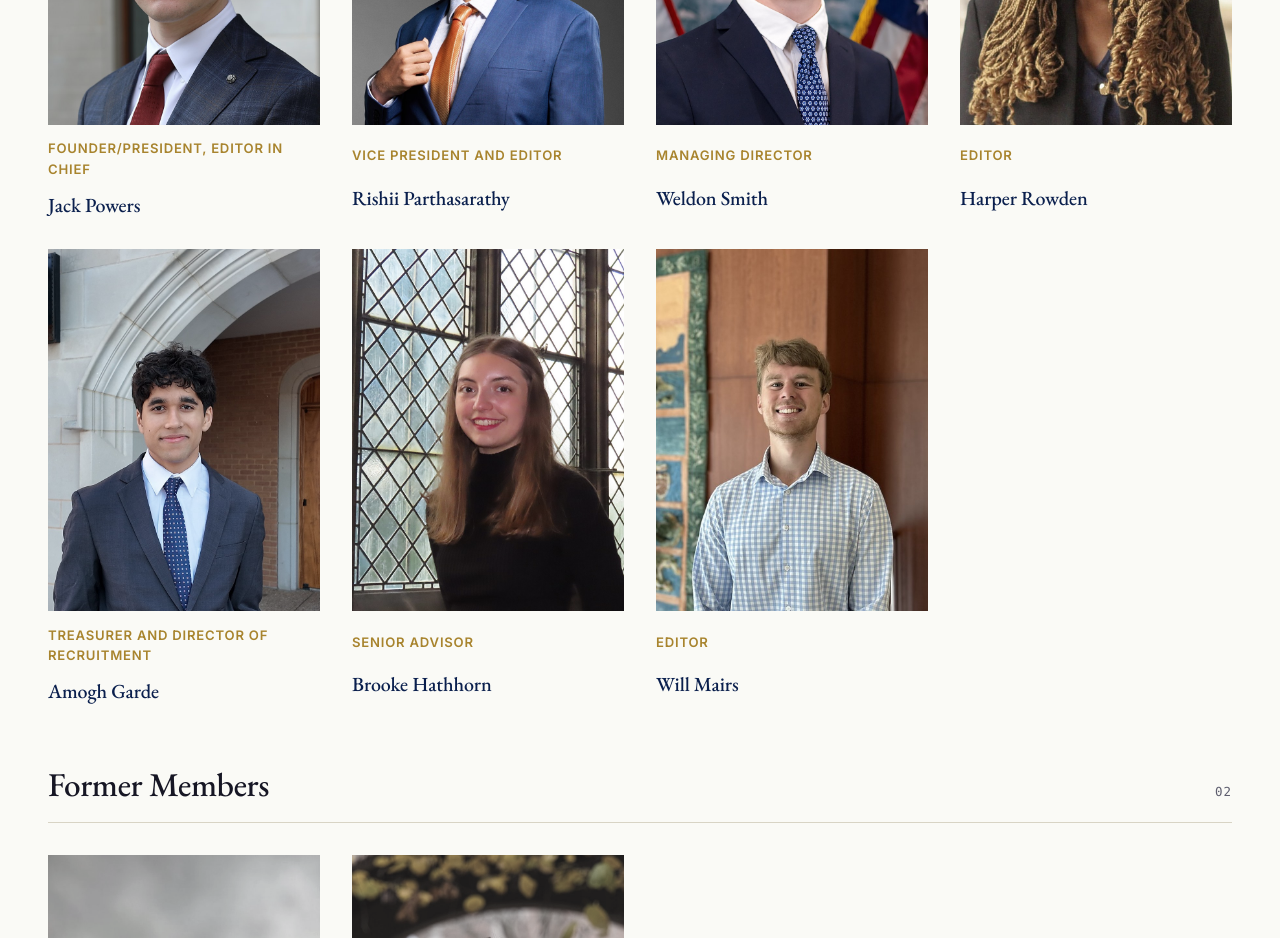
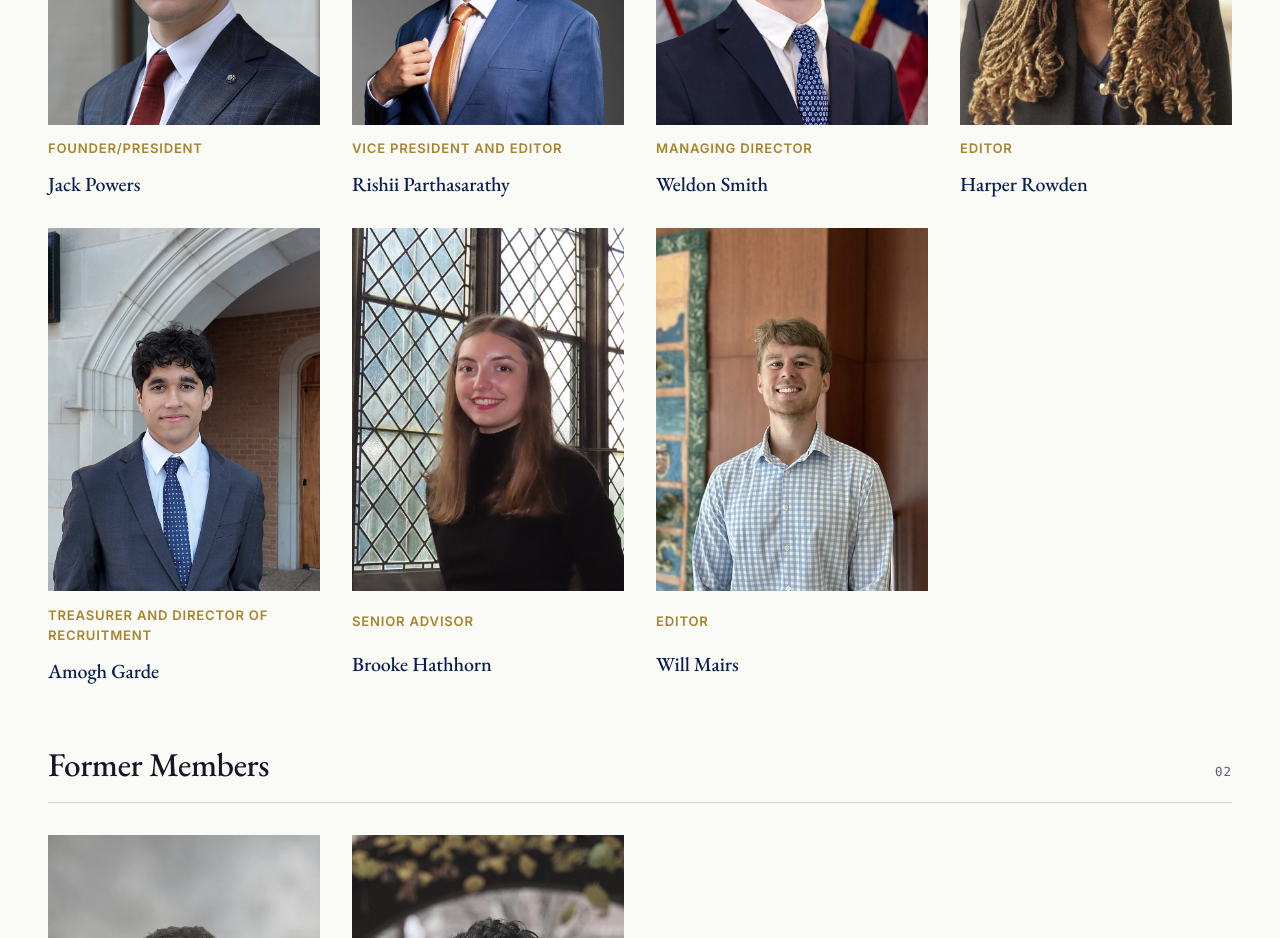
Before and after one commit to JackPowers2005/WUJOE-Website, a plain HTML site: page leadership.html in a window 1280 px wide. Shown: the part 840-1778 px from the top of the page. Drawn offline with nearby package versions, Linux system fonts and the light colour scheme.

Commit message:
Drop Editor in Chief from Jack Powers' title
Leaves Founder/President.

```diff
--- a/leadership.html
+++ b/leadership.html
@@ -89,7 +89,7 @@
             <div class="person-portrait">
               <img src="assets/team/jack-powers.jpg?v=92bb2d66" alt="Jack Powers" loading="lazy" />
             </div>
-            <span class="role">Founder/President, Editor in Chief</span>
+            <span class="role">Founder/President</span>
             <h3>Jack Powers</h3>
           </div>
 
```
